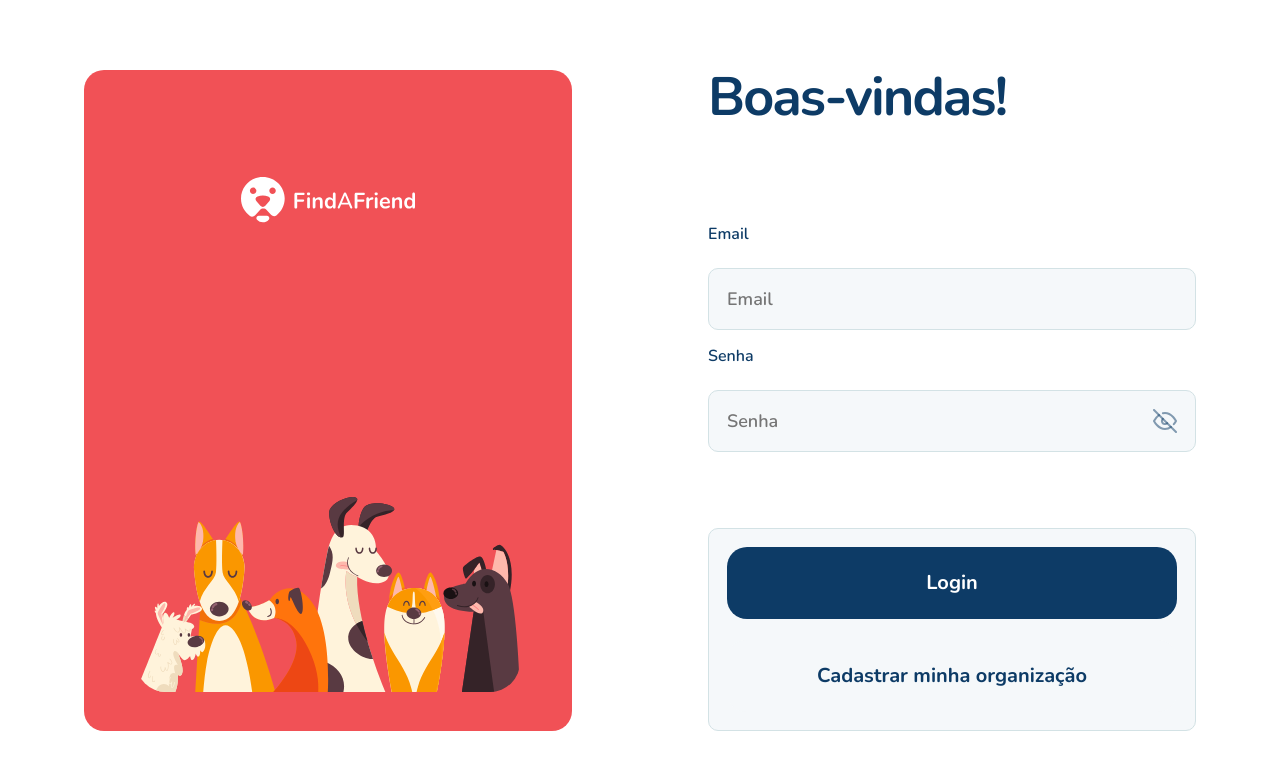
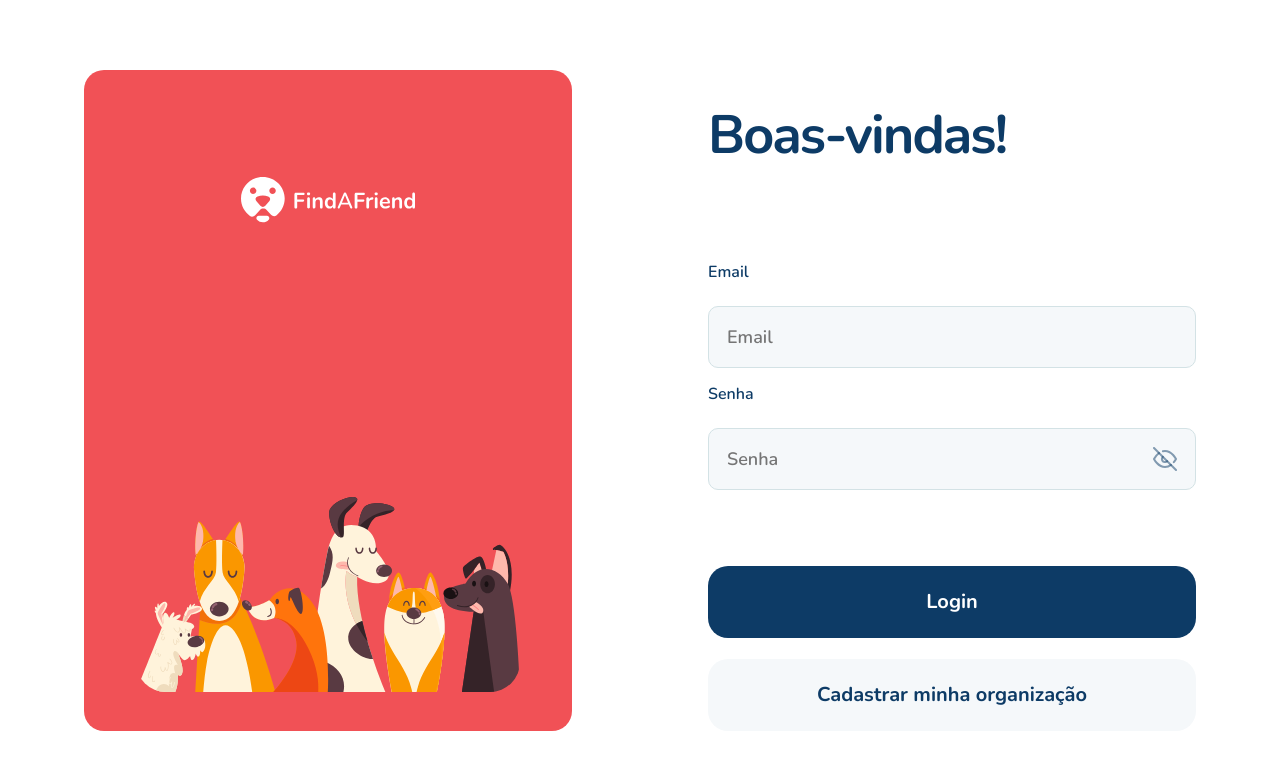
Before and after one commit to Ricmaloy/gcc-ignite, a React (Vite) app: page /login in a window 1280 px wide. Shown: the top 770 px of the page. Built offline with nearby package versions, Linux system fonts and the light colour scheme.

Commit message:
fix: css div error

```diff
--- a/src/pages/Login/index.tsx
+++ b/src/pages/Login/index.tsx
@@ -4,6 +4,7 @@ import {
   Card,
   FormWrapper,
   Form,
+  InputWrapper,
   Buttons,
   Button,
 } from './styles'
@@ -32,12 +33,12 @@ export function Login() {
           <h1>Boas-vindas!</h1>
           <Form>
             <label htmlFor="email">Email</label>
-            <div>
+            <InputWrapper>
               <input type="text" name="email" id="email" placeholder="Email" />
-            </div>
+            </InputWrapper>
 
             <label htmlFor="password">Senha</label>
-            <div>
+            <InputWrapper>
               <input
                 type="password"
                 name="password"
@@ -45,7 +46,7 @@ export function Login() {
                 placeholder="Senha"
               />
               <img onClick={() => {}} src={Eye} alt="" />
-            </div>
+            </InputWrapper>
 
             <Buttons>
               <Button type="submit" onClick={() => {}} className="primary">
--- a/src/pages/Login/styles.ts
+++ b/src/pages/Login/styles.ts
@@ -49,20 +49,20 @@ export const FormWrapper = styled.div`
   }
 `
 
+export const InputWrapper = styled.div`
+  display: flex;
+  width: 100%;
+
+  background-color: #f5f8fa;
+  border: 1px solid #d3e2e5;
+  border-radius: 10px;
+  padding: 18px;
+`
+
 export const Form = styled.form`
   display: flex;
   flex-direction: column;
   gap: 15px;
-
-  > div {
-    display: flex;
-    width: 100%;
-
-    background-color: #f5f8fa;
-    border: 1px solid #d3e2e5;
-    border-radius: 10px;
-    padding: 18px;
-  }
 
   label {
     font-size: 16px;
```
